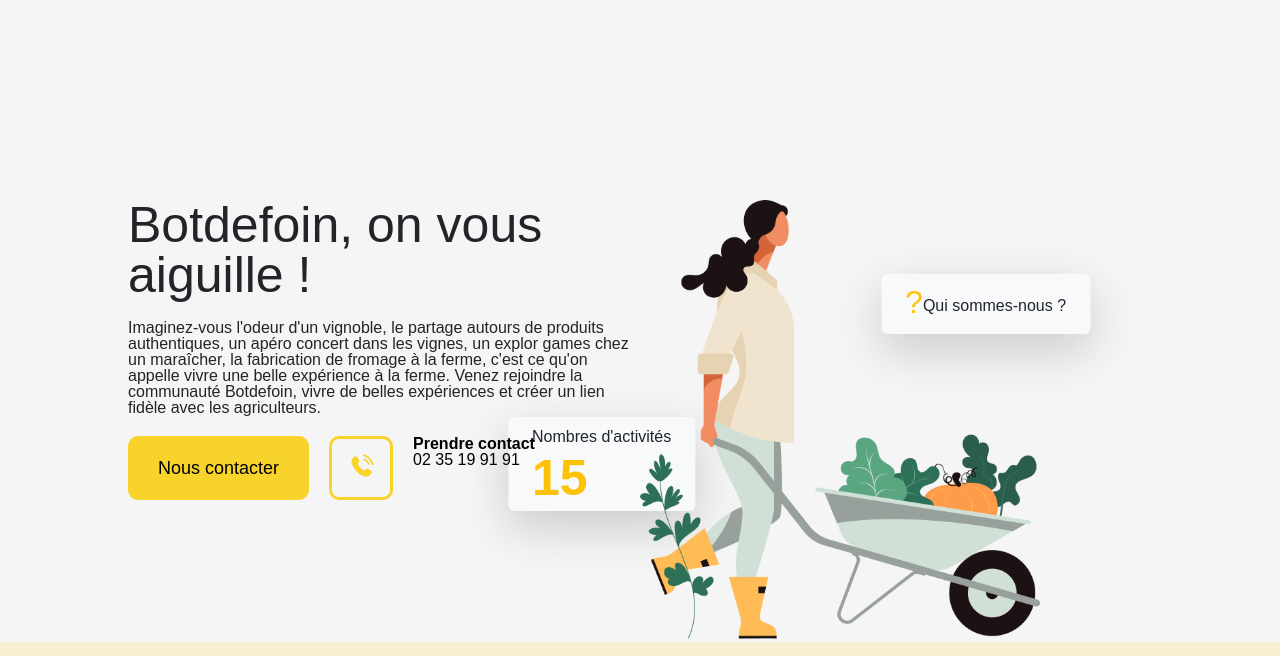
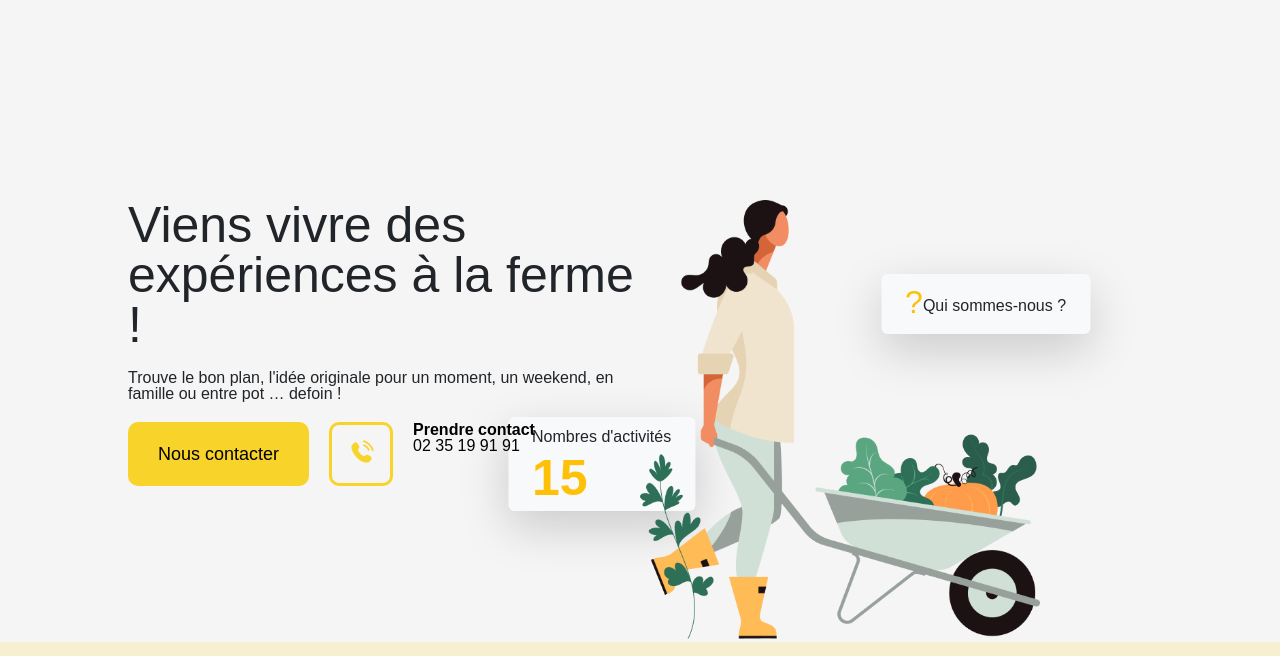
Before and after one commit to AlexandreBIEN/Botdefoin, a PHP site: the page made by nos-activités.php in a window 1280 px wide; the page is wider, and only the part inside the window is pictured. Shown: the part 112-768 px from the top of that part. Run offline with PHP 8.4, Linux system fonts and the light colour scheme.

Commit message:
added text "nos-activités"

```diff
--- a/nos-activités.php
+++ b/nos-activités.php
@@ -8,8 +8,8 @@
 <main>
     <section class="hero-container">
         <div class="hero-side">
-            <h1 class="font-sulphur-point hero-title-home">Botdefoin, on vous aiguille !</h1>
-            <p>Imaginez-vous l'odeur d'un vignoble, le partage autours de produits authentiques, un apéro concert dans les vignes, un explor games chez un maraîcher, la fabrication de  fromage à la ferme, c'est ce qu'on appelle vivre une belle expérience à la ferme. Venez rejoindre la communauté Botdefoin, vivre de belles expériences et créer un lien fidèle avec les agriculteurs.</p>
+            <h1 class="font-sulphur-point hero-title-home">Viens vivre des expériences à la ferme !</h1>
+            <p>Trouve le bon plan, l'idée originale pour un moment, un weekend, en famille ou entre pot … defoin !</p>
             <div class="hero-contact">
                 <button class="contact-btn">Nous contacter</button>
                 <button class="hero-phone"><img src="/assets/img/solar_phone-calling-bold.svg" alt="icon téléphone"></button><div class="hero-contact-container"><p class="hero-text-contact">Prendre contact</p><a href="tel:0235199191">02 35 19 91 91</a></div>
```
